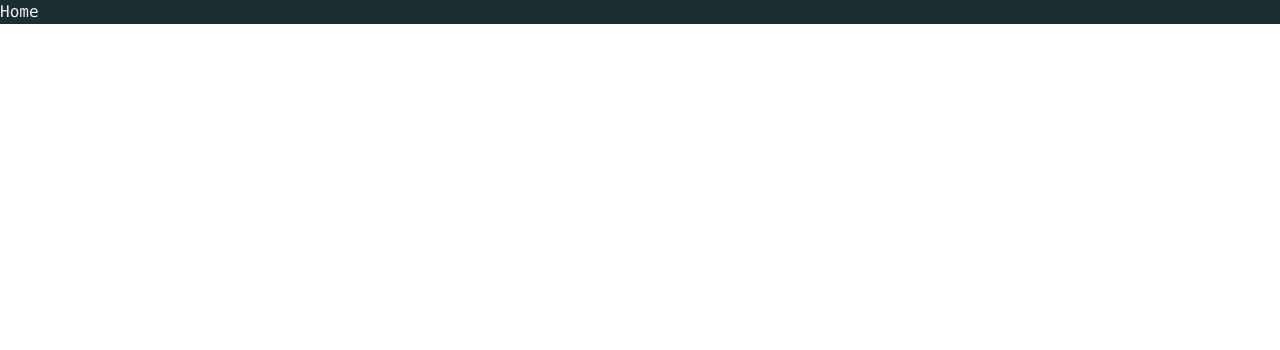
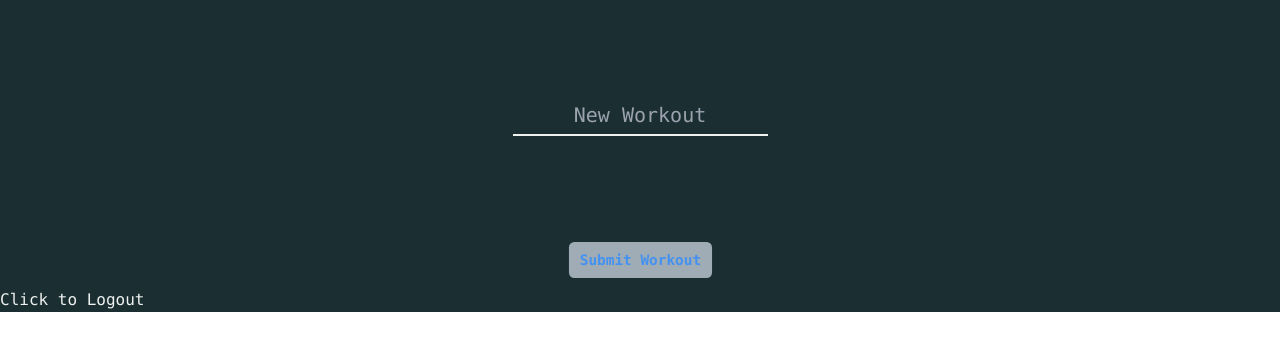
Before and after one commit to Jimdangle/ExerciseLog, a React (Vite) app in the folder frontend/: page / in a window 1280 px wide. Shown: the top 350 px of the page. Built offline with nearby package versions, Linux system fonts and the light colour scheme.

Commit message:
Moved the handleChange out of the pages, and directly into Coolform. Added in the start workout screen

```diff
--- a/frontend/src/App.jsx
+++ b/frontend/src/App.jsx
@@ -1,8 +1,11 @@
-import LSMain from "./pages/SignupLogin/Main"
+import LSMain from "./pages/SignupLogin/index"
+import Home from "./pages/Home/index"
 import { setToken, getToken } from "./utility/storage"
 import { useState} from 'react'
 
-
+/* Some things I want over my last build would be maybe a seperate page to add in workouts so it can be
+more customized, also considering making the muscles array into just a mixed obj with certain valid keys we could send over
+so like store things only for the muscles they have instead of alloc a 7 size arr, and we can expand how we want */
 
 function App() {
 
@@ -22,7 +25,7 @@ function App() {
   return (
 
     <div className="app">
-      {userToken === "" ? <LSMain login={login}></LSMain> : <p className="text-white" onClick={()=>{logout();}}>Home</p> }
+      {userToken === "" ? <LSMain login={login}></LSMain> : <Home logout={logout}></Home> }
 
     </div>
 
--- a/frontend/src/components/forms/CoolForm.jsx
+++ b/frontend/src/components/forms/CoolForm.jsx
@@ -4,6 +4,16 @@ import CoolInput from "./inputs/CoolInput";
 export default function CoolForm({name,inputs,setData,action}){
 
    const [error,setError] = useState("")
+
+   function handleChange(event){
+     const target = event.target;
+     setData( (old_data) => {
+        return {
+            ...old_data,
+            [target.name]: target.value
+        }});
+
+   }
 
    const valid = Object.keys(inputs).map( (key) => {
      if(inputs[key].validation(inputs[key].value) && inputs[key].value.length > 0) //our data is valid
@@ -26,7 +36,7 @@ export default function CoolForm({name,inputs,setData,action}){
                 <p className="absolute">{error}</p>
                 {Object.keys(inputs).map((input_name,index)=>{
 
-                    return <CoolInput key={"cf/"+name+"/"+index} name={input_name}  props={inputs[input_name]} setData={setData} ></CoolInput>
+                    return <CoolInput key={"cf/"+name+"/"+index} name={input_name}  props={inputs[input_name]} setData={handleChange} ></CoolInput>
                 })}
 
                 {/* Submit (use form action) */}
--- /dev/null
+++ b/frontend/src/pages/Home/MakeWorkout/MakeWorkout.jsx
@@ -0,0 +1,30 @@
+import {useState} from 'react'
+import CoolForm from '../../../components/forms/CoolForm';
+import { request } from '../../../utility/request';
+
+export default function MakeWorkout(){
+
+    const [state,setState] = useState({'New Workout': ''})
+    const payload = {name:state['New Workout']};
+    const [response,setResponse] = useState(null);
+
+    async function HandleNewWorkout(){
+        await request('/workout/add', setResponse,'p',payload);
+    }
+
+    const inputs = {
+        "New Workout" : {
+            type: "text",
+            value: state['New Workout'],
+            validation: (v)=>{return true;},
+            error: "",
+        }
+    }
+
+    return (
+    <div>
+        <CoolForm name="Workout" inputs={inputs} setData={setState} action={HandleNewWorkout}></CoolForm>
+    </div>)
+
+
+}
--- /dev/null
+++ b/frontend/src/pages/Home/index.jsx
@@ -0,0 +1,19 @@
+/* Home Screen will
+     need logic for making a new workout
+     recent goal screen
+     Jump Back In button
+     It would be cool to know if its a user's first time opening the app to give them tips on how to use it
+*/
+import MakeWorkout from "./MakeWorkout/MakeWorkout";
+import {createContext} from 'react'
+
+export const LogoutContext = createContext(null);
+export default function Home({logout}){
+
+
+    return (
+        <LogoutContext.Provider value={logout}>
+            <MakeWorkout></MakeWorkout>
+            <p className="text-white" onClick={()=>{logout()}}>Click to Logout</p>
+        </LogoutContext.Provider>)
+}
--- a/frontend/src/pages/SignupLogin/Login/Login.jsx
+++ b/frontend/src/pages/SignupLogin/Login/Login.jsx
@@ -12,17 +12,6 @@ export default function Login({login}){
     const emailValidation = (value) => {  return (value ? value.indexOf('@')>0 : false);} // check for @ symbol
 
     const payload = {'email': state.Email, 'pass': state.Password}
-
-
-    // Form state change event
-    function handleChange(event){
-
-        const t = event.target;
-        setState({
-            ...state,
-            [t.name]: t.value
-        })
-    }
 
     //Form inputs
     const inputs = {
@@ -63,7 +52,7 @@ export default function Login({login}){
     return (
         <div className='flex flex-col justify-center' >
             <p className='bname'>BoatLog</p>
-            <CoolForm name="Login" inputs={inputs} setData={handleChange} action={action}></CoolForm>
+            <CoolForm name="Login" inputs={inputs} setData={setState} action={action}></CoolForm>
         </div>
     )
 
--- a/frontend/src/pages/SignupLogin/Signup/Signup.jsx
+++ b/frontend/src/pages/SignupLogin/Signup/Signup.jsx
@@ -25,13 +25,6 @@ export default function Signup({login}){
        await request('/login/signup', setResponse, 'p', payload);
     }
 
-    useEffect(()=>{
-        if(response && !response.data.message ){
-            if(response.data.access_token){
-                login(response.data.access_token)
-            }
-        }
-    },[response])
 
     // Define our form inputs for CoolForms
     const inputs = {
@@ -65,22 +58,21 @@ export default function Signup({login}){
          },
     }
 
-    // Form state change event
-    function handleChange(event){
 
-        const t = event.target;
-        setState({
-            ...state,
-            [t.name]: t.value
-        })
-    }
-
+    //Response handler
+    useEffect(()=>{
+        if(response && !response.data.message ){
+            if(response.data.access_token){
+                login(response.data.access_token)
+            }
+        }
+    },[response])
 
 
     return(
         <div className='flex flex-col justify-center' >
             <p className='bname'>BoatLog</p>
-            <CoolForm name="Signup" inputs={inputs} setData={handleChange} action={handleSignin} ></CoolForm>
+            <CoolForm name="Signup" inputs={inputs} setData={setState} action={handleSignin} ></CoolForm>
         </div>
     )
 }
```
Also changed, not shown: frontend/src/pages/SignupLogin/index.jsx (renamed from frontend/src/pages/SignupLogin/Main.jsx).
